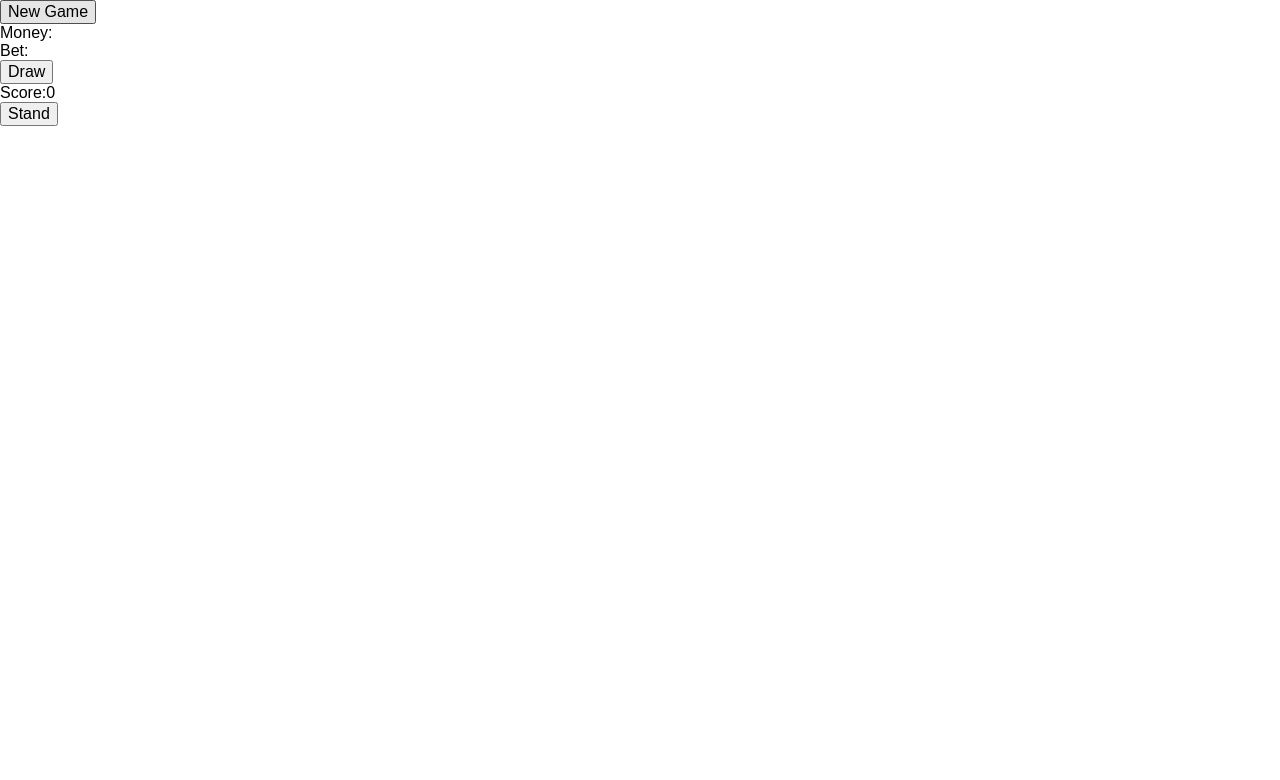
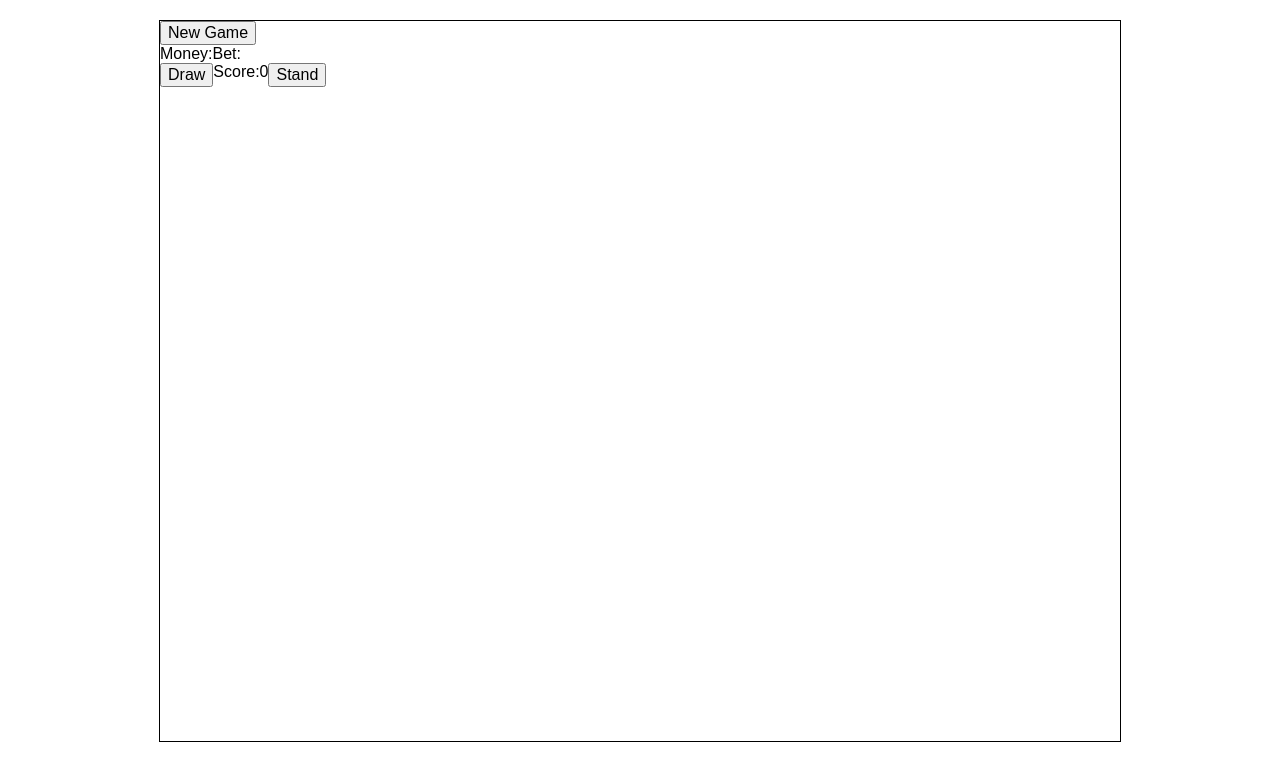
Before and after one commit to Leziak/Blackjack, a website: page public/index.html in a window 1280 px wide. Drawn offline with nearby package versions, Linux system fonts and the light colour scheme; files that its build step writes are made by us from their sources.

Commit message:
CSS Added

```diff
--- a/public/index.html
+++ b/public/index.html
@@ -9,7 +9,9 @@
 </head>
 <body>
   <div class="main-container">
-  <button class="new-game">New Game</button>
+   <div class="new-game">
+    <button>New Game</button>
+  </div>
 
   <div class="dealer">
     <div class="reverse"></div>
--- a/src/scss/index.scss
+++ b/src/scss/index.scss
@@ -1,2 +1,31 @@
 @import "normalize";
 @import "cards";
+
+.main-container{
+    display: flex;
+    flex-direction: column;
+    width:960px;
+    height:90vh;
+    border: 1px solid black;
+    margin:auto;
+    margin-top:20px;
+
+}
+
+.main-container.new-game{
+    display:flex;
+    width: 30px;
+}
+
+.dealer{
+    display:flex;
+    flex:nowrap;
+}
+
+.middle-game{
+    display:flex;
+}
+
+.player{
+    display:flex;
+}
```
